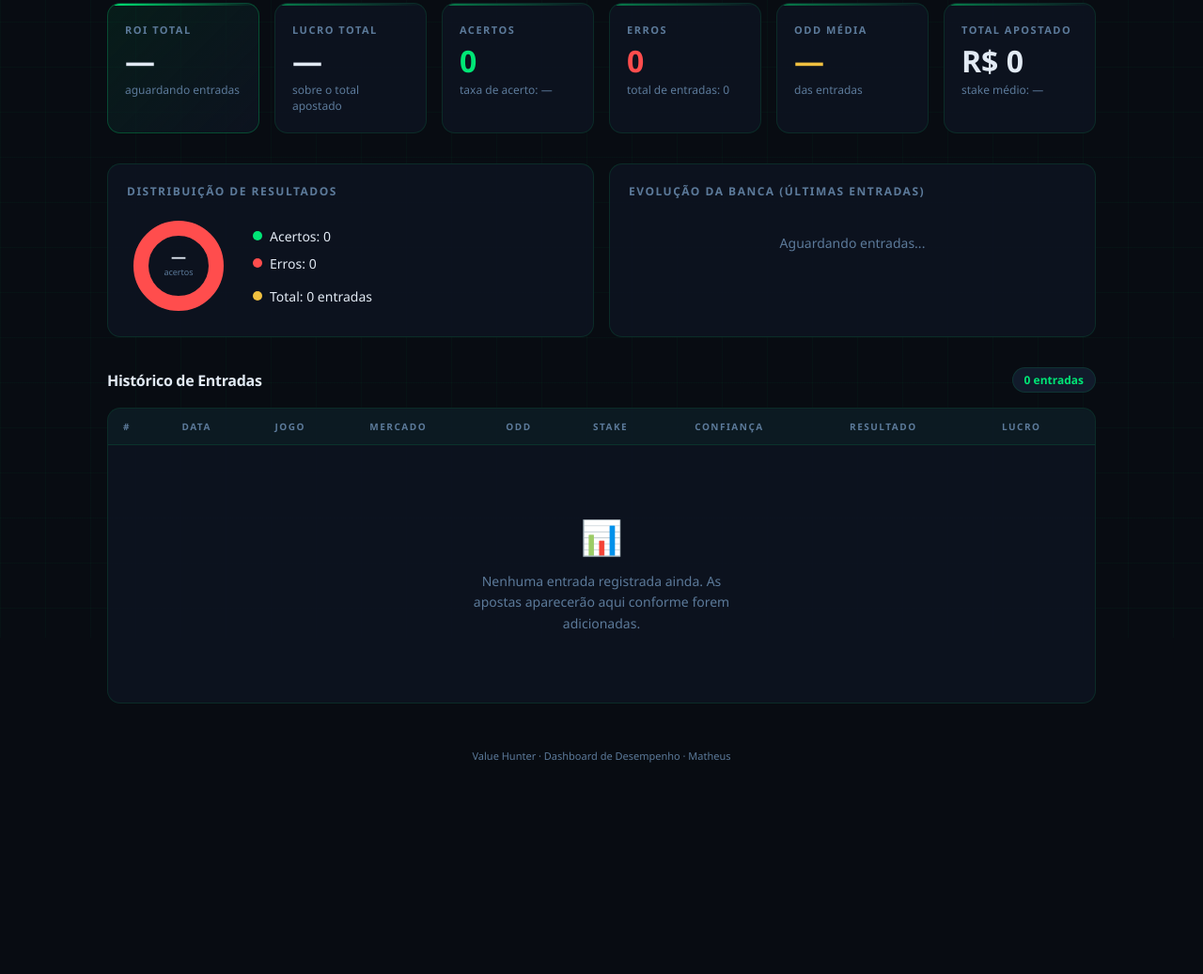
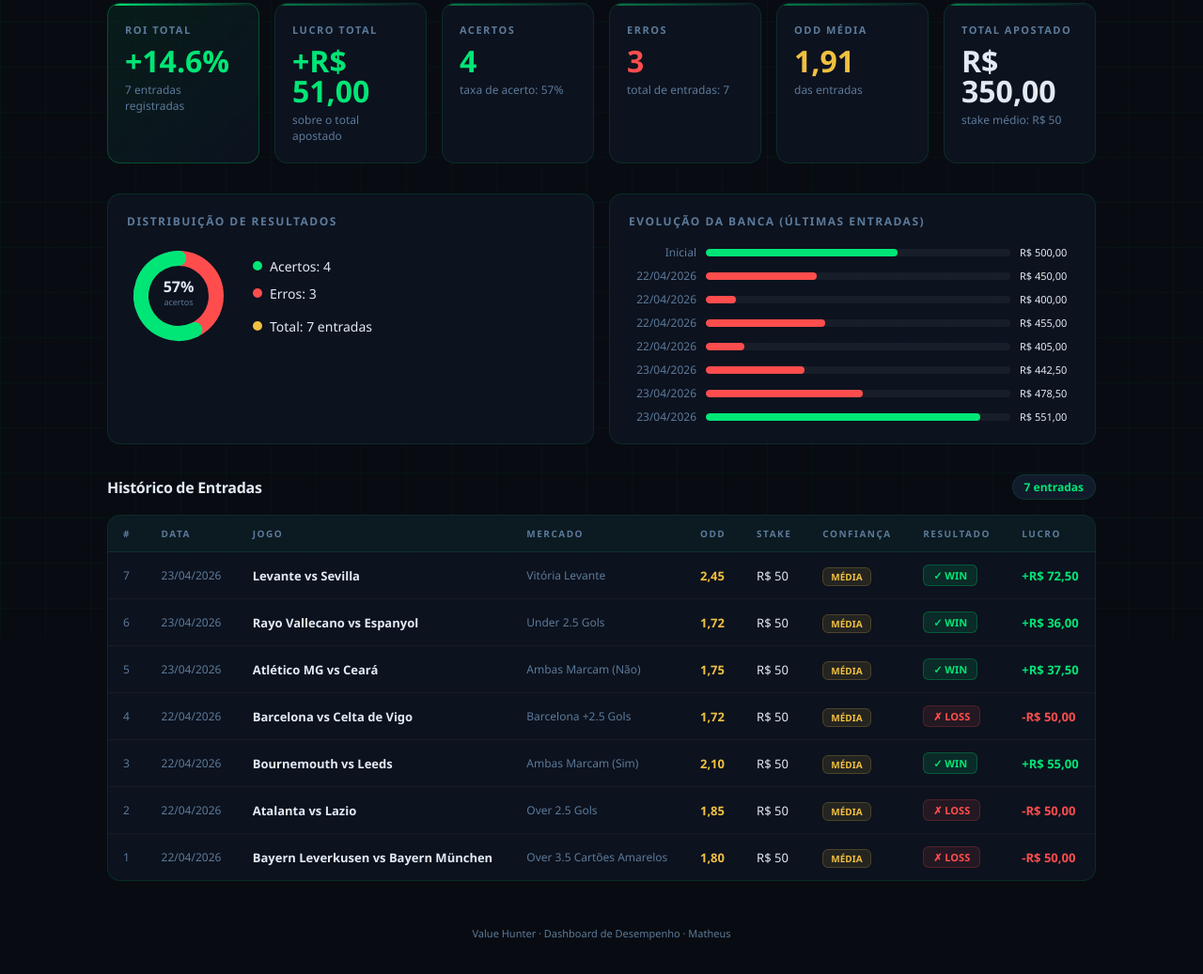
Before and after one commit to rgavo/value-hunter, a plain HTML site: page matheus.html in a window 1280 px wide. Shown: the part 121-1158 px from the top of the page at 94% size. Before the commit the page ends 993 px from the top, so only its background shows below. Drawn offline with Linux system fonts and the light colour scheme.

Commit message:
Rename dashboard to matheus.html + add 7 bet entries

```diff
--- a/dashboard.html
+++ b/matheus.html
@@ -356,14 +356,19 @@
 // DADOS — editar apenas este bloco para atualizar
 // ═══════════════════════════════════════════════════════
 const CONFIG = {
-  startingBankroll: 300   // banca inicial em R$
+  startingBankroll: 500   // banca inicial em R$
 };
 
 // Cada entrada:
 // { date, game, market, odds, stake, result: 'W' | 'L', confidence: 'ALTA' | 'MÉDIA' | 'OBS' }
 const BETS = [
-  // Exemplo (remover quando houver dados reais):
-  // { date:'22/04/2026', game:'Flamengo x Palmeiras', market:'Over 2.5 Gols', odds:1.85, stake:30, result:'W', confidence:'MÉDIA' },
+  { date:'22/04/2026', game:'Bayern Leverkusen vs Bayern München', market:'Over 3.5 Cartões Amarelos', odds:1.80, stake:50, result:'L', confidence:'MÉDIA' },
+  { date:'22/04/2026', game:'Atalanta vs Lazio',                  market:'Over 2.5 Gols',              odds:1.85, stake:50, result:'L', confidence:'MÉDIA' },
+  { date:'22/04/2026', game:'Bournemouth vs Leeds',               market:'Ambas Marcam (Sim)',          odds:2.10, stake:50, result:'W', confidence:'MÉDIA' },
+  { date:'22/04/2026', game:'Barcelona vs Celta de Vigo',         market:'Barcelona +2.5 Gols',        odds:1.72, stake:50, result:'L', confidence:'MÉDIA' },
+  { date:'23/04/2026', game:'Atlético MG vs Ceará',               market:'Ambas Marcam (Não)',          odds:1.75, stake:50, result:'W', confidence:'MÉDIA' },
+  { date:'23/04/2026', game:'Rayo Vallecano vs Espanyol',         market:'Under 2.5 Gols',             odds:1.72, stake:50, result:'W', confidence:'MÉDIA' },
+  { date:'23/04/2026', game:'Levante vs Sevilla',                 market:'Vitória Levante',            odds:2.45, stake:50, result:'W', confidence:'MÉDIA' },
 ];
 
 // ═══════════════════════════════════════════════════════
```
